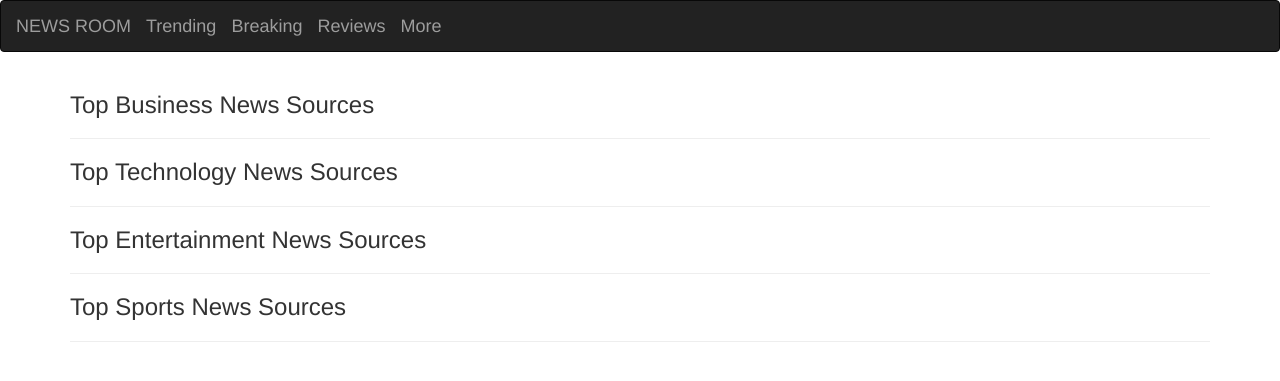
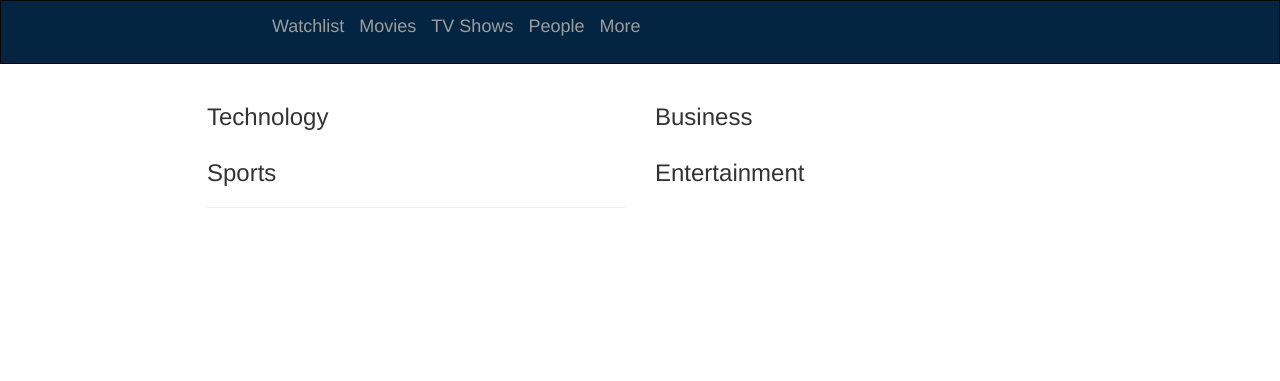
Before and after one commit to ngetichnicholas/News-API, a Flask app: template app/templates/index.html in a window 1280 px wide. Shown: the top 381 px of the page. Run offline with Flask 2, Linux system fonts and the light colour scheme; the template is opened without the code that fills it, so the values that code supplies are empty; some libraries are stand-ins or nearby versions.

Commit message:
Displays news articles and sources

```diff
--- a/app/main/__init__.py
+++ b/app/main/__init__.py
@@ -1,3 +1,3 @@
 from flask import Blueprint
 main = Blueprint('main',__name__)
-from . import views,error
+from . import views,errors
--- a/app/models.py
+++ b/app/models.py
@@ -1,6 +1,6 @@
 class NewsSource:
     '''
-    Sources class to define Sources Objects
+    NewsSource class to define NewsSource Objects
     '''
 
     def __init__(self,id,name,description,url,category,country):
@@ -13,7 +13,7 @@
 
 class NewsArticle:
     '''
-    Articles class to define articles objects
+    NewsArticle class to define articles objects
     '''
     def __init__(self,id,author,title,description,url,image,date):
         self.id = id
--- a/app/requests.py
+++ b/app/requests.py
@@ -51,7 +51,6 @@
 		description = source_item.get('description')
 		url = source_item.get('url')
 		category = source_item.get('category')
-		language = source_item.get('language')
 		country = source_item.get('country')
 
 
--- /dev/null
+++ b/app/static/css/index.css
@@ -0,0 +1,43 @@
+ul {
+  list-style: none;
+  padding: 0 !important;
+  display: flex;
+  flex-direction: column;
+}
+li a {
+  font-size: 20px;
+}
+li {
+  width: 100%;
+}
+img {
+  width: 100%;
+}
+.col-md-3 {
+  width: 100%;
+}
+@media (min-width: 1200px) {
+  .container{
+    width: 70%;
+    margin-left: 15%;
+    margin-right: 15%;
+  }
+}
+@media (max-width: 1000px) {
+
+}
+.navbar {
+  background-color: #032541;
+  height: 8vh;
+  padding-left: 20%;
+  padding-right: 20%;
+  border-radius: unset;
+}
+@media (max-width: 800px) {
+  .navbar {
+    height: auto;
+    padding-left: 20%;
+    padding-right: 20%;
+    border-radius: unset;
+  }
+}
--- a/app/templates/base.html
+++ b/app/templates/base.html
@@ -1,5 +1,5 @@
-{% extends 'bootstrap/base.html' %}
-
+{% extends 'bootstrap/base.html'%}
+<!-- Navbar block  -->
 {% block navbar %}
     {% include 'navbar.html' %}
-{% endblock navbar %}
+{% endblock %}
--- a/app/templates/index.html
+++ b/app/templates/index.html
@@ -1,36 +1,35 @@
 {% extends 'base.html'%}
-{% import 'macros.html' as macro %}
+{% import 'macros.html' as macro%}
+<!-- Styles block -->
+
+{% block styles%}
+    {{ super() }}
+    <link rel="stylesheet" href="{{url_for('static',filename='css/index.css')}}"/>
+{% endblock %}
+<!-- Content block -->
 
 {% block content%}
 <div class="container">
-		<!-- Business News Section  -->
-        <h3> Top Business News Sources</h3>
-        <hr>
-
-        {{ macro.displaySourceList(science)}}
-
-        <!-- Business News Section  -->
-
-        <h3> Top Technology News Sources</h3>
-        <hr>
-
-        {{ macro.displaySourceList(technology)}}
-
-        <!-- Entertainment News Section  -->
-
-        <h3> Top Entertainment News Sources</h3>
-        <hr>
-
-        {{ macro.displaySourceList(business)}}
-
-        <!-- Entertainment News Section  -->
-
-        <h3> Top Sports News Sources</h3>
-        <hr>
-
-        {{ macro.displaySourceList(sports)}}
-
+    <div class="row">
+        <div class="col-md-6">
+            <h3> Technology</h3>
+            {{ macro.displaySourceList(technology)}}
+        </div>
+        <div class="col-md-6">
+            <h3> Business</h3>
+            {{ macro.displaySourceList(business)}}
+        </div>
+    </div>
+    <div class="row">
+        <div class="col-md-6">
+            <h3>Sports</h3>
+            <hr>
+            {{ macro.displaySourceList(sports)}}
+        </div>
+        <div class="col-md-6">
+            <h3>Entertainment</h3>
+            {{ macro.displaySourceList(entertainment)}}
+        </div>
+    </div>
 </div>
-
-
 {%endblock%}
--- a/app/templates/navbar.html
+++ b/app/templates/navbar.html
@@ -7,13 +7,13 @@
           <span class="icon-bar"></span>
           <span class="icon-bar"></span>
         </button>
-      <a class="navbar-brand main" href="/"> NEWS ROOM </a>
+        <a class="navbar-brand main" href="/"> Watchlist </a>
       </div>
     <div class="collapse navbar-collapse" id="navbarNavAltMarkup">
-      <a class="navbar-brand shrinkable" href="/">Trending</a>
-      <a class="navbar-brand shrinkable" href="/">Breaking</a>
-      <a class="navbar-brand shrinkable" href="/">Reviews</a>
-      <a class="navbar-brand shrinkable" href="/">More</a>
+        <a class="navbar-brand shrinkable" href="">Movies</a>
+        <a class="navbar-brand shrinkable" href="">TV Shows</a>
+        <a class="navbar-brand shrinkable" href="">People</a>
+        <a class="navbar-brand shrinkable" href="">More</a>
       </div>
     </div>
   </div>
```
Also changed, not shown: app/main/errors.py (renamed from app/main/error.py, +4 -4 lines), app/main/views.py (+5 -7 lines), app/templates/404.html (added, +9 -0 lines), app/templates/articles.html (added, +45 -0 lines), config.py (+11 -7 lines), tests/test_basics.py (added, +16 -0 lines), tests/test_news.py (added, +48 -0 lines). Lines whose indentation alone changed are shown as unchanged.
